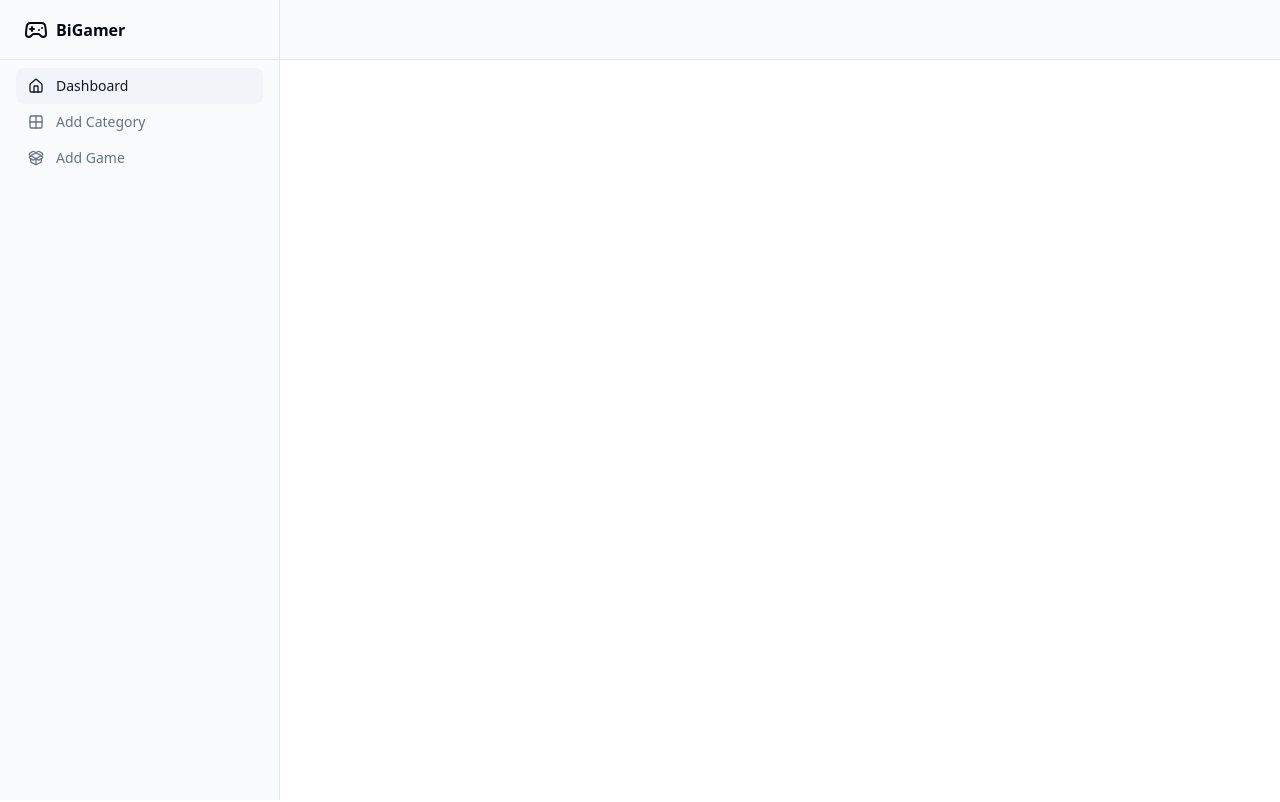
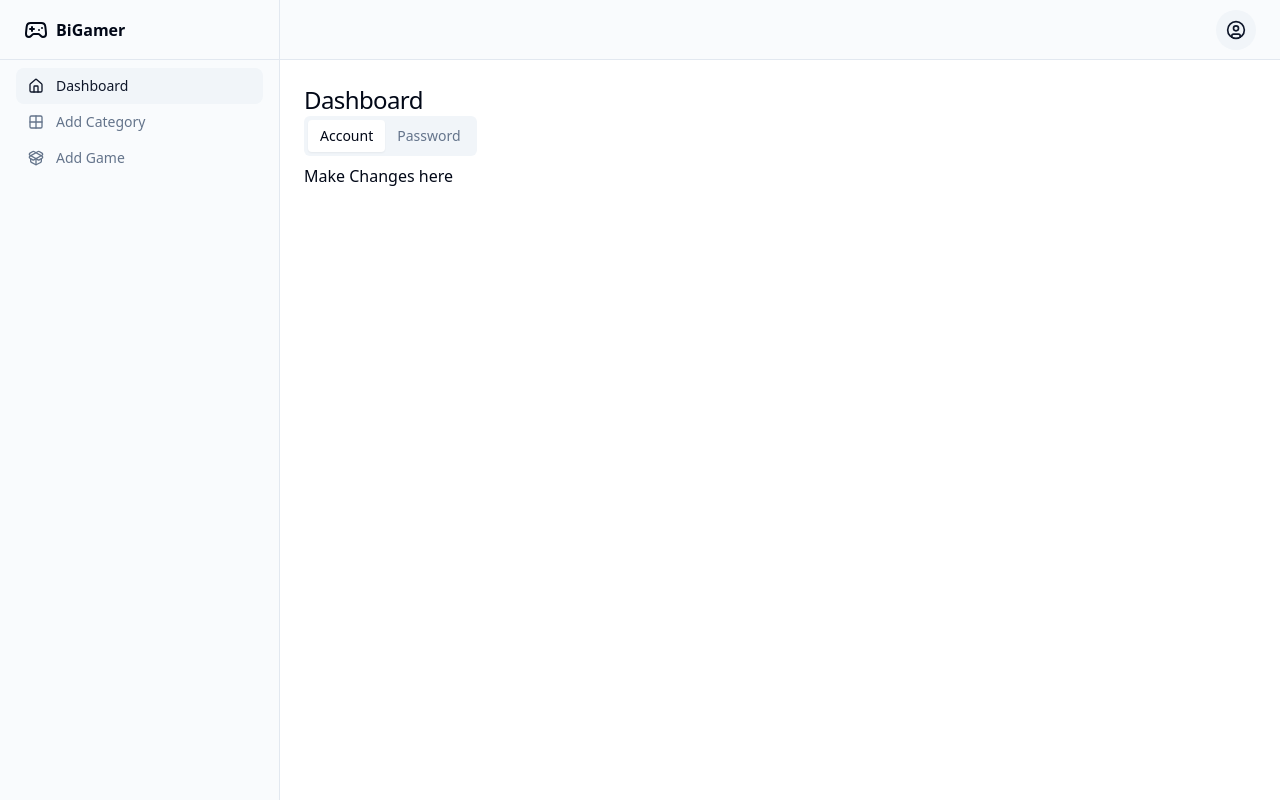
Before and after one commit to Avv-2301/Admin-Dashboard-Nextjs, a Next.js app: page /dashboard in a window 1280 px wide. Shown: the top 802 px of the page. Built offline with nearby package versions, Linux system fonts and the light colour scheme.

Commit message:
Root component

```diff
--- a/src/components/root-component.tsx
+++ b/src/components/root-component.tsx
@@ -5,39 +5,43 @@
 import { useRouter } from "next/router";
 
 import {
-  Bell,
   Gamepad2,
   Grid2X2,
-  PackageOpen ,
+  PackageOpen,
   Home,
-  LineChart,
   Menu,
-  Package,
-  Package2,
-  Search,
-  SquareTerminal,
   Users,
-  Box,
+  CircleUser,
 } from "lucide-react";
+import {
+  DropdownMenu,
+  DropdownMenuContent,
+  DropdownMenuItem,
+  DropdownMenuLabel,
+  DropdownMenuSeparator,
+  DropdownMenuTrigger,
+} from "@/components/ui/dropdown-menu";
 
 type RootLayoutProps = {
   children: ReactNode;
 };
 
 const RootLayout: React.FC<RootLayoutProps> = ({ children }) => {
-
   const router = useRouter();
   const { pathname } = router;
+
   return (
     <>
-      {pathname === "/login" ? <div className="grid min-h-screen w-full">{children}</div> :
+      {pathname === "/login" ? (
+        <div className="grid min-h-screen w-full">{children}</div>
+      ) : (
         <>
           <div className="grid min-h-screen w-full md:grid-cols-[220px_1fr] lg:grid-cols-[280px_1fr]">
             <div className="hidden border-r bg-muted/40 md:block">
               <div className="flex h-full max-h-screen flex-col gap-2">
                 <div className="flex h-14 items-center border-b px-4 lg:h-[60px] lg:px-6">
                   <Link href="/" className="flex items-center gap-2 font-semibold">
-                  <Gamepad2 className="h-6 w-6"/>
+                    <Gamepad2 className="h-6 w-6" />
                     <span className="">BiGamer</span>
                   </Link>
                 </div>
@@ -47,21 +51,21 @@
                       href={'/dashboard'}
                       className={`flex items-center gap-3 rounded-lg transition-all hover:text-primary px-3 py-2 ${pathname?.includes("dashboard") ? "bg-muted text-primary" : "text-muted-foreground"} `}
                     >
-                    <Home className="h-4 w-4"/>
+                      <Home className="h-4 w-4" />
                       Dashboard {" "}
                     </Link>
                     <Link
                       href={'/addcategory'}
                       className={`flex items-center gap-3 rounded-lg transition-all hover:text-primary px-3 py-2 ${pathname?.includes("addcategory") ? "bg-muted text-primary" : "text-muted-foreground"} `}
                     >
-                    <Grid2X2 className="h-4 w-4"/>
+                      <Grid2X2 className="h-4 w-4" />
                       Add Category {" "}
                     </Link>
                     <Link
                       href={'/addgame'}
                       className={`flex items-center gap-3 rounded-lg transition-all hover:text-primary px-3 py-2 ${pathname?.includes("addgame") ? "bg-muted text-primary" : "text-muted-foreground"} `}
                     >
-                    <PackageOpen className="h-4 w-4"/>
+                      <PackageOpen className="h-4 w-4" />
                       Add Game {" "}
                     </Link>
                   </nav>
@@ -92,9 +96,9 @@
                       </Link>
                       <Link
                         href={'/users'}
-                      className={`flex items-center gap-3 rounded-lg transition-all hover:text-primary px-3 py-2 ${pathname?.includes("blogs") ? "bg-muted text-primary" : "text-muted-foreground"} `}
+                        className={`flex items-center gap-3 rounded-lg transition-all hover:text-primary px-3 py-2 ${pathname?.includes("users") ? "bg-muted text-primary" : "text-muted-foreground"} `}
                       >
-                      <Users className="h-4 w-4"/>
+                        <Users className="h-4 w-4" />
                         Users {" "}
                       </Link>
 
@@ -102,27 +106,46 @@
                         href={'/addcategory'}
                         className={`flex items-center gap-3 rounded-lg transition-all hover:text-primary px-3 py-2 ${pathname?.includes("addcategory") ? "bg-muted text-primary" : "text-muted-foreground"} `}
                       >
-                        <Grid2X2 className="h-4 w-4"/>
+                        <Grid2X2 className="h-4 w-4" />
                         Category{" "}
                       </Link>
                       <Link
                         href={'/addgame'}
                         className={`flex items-center gap-3 rounded-lg transition-all hover:text-primary px-3 py-2 ${pathname?.includes("addgame") ? "bg-muted text-primary" : "text-muted-foreground"} `}
                       >
-                      <PackageOpen  className="h-4 w-4"/>
+                        <PackageOpen className="h-4 w-4" />
                         Add Game
                       </Link>
                     </nav>
                   </SheetContent>
                 </Sheet>
+                {/* Spacer to push the profile button to the right */}
+                <div className="flex-1"></div>
+                {/* DROPDOWN MENU */}
+                <DropdownMenu>
+                  <DropdownMenuTrigger asChild>
+                    <Button variant="secondary" size='icon' className="rounded-full">
+                      <CircleUser className="h-5 w-5" />
+                      <span className="sr-only">Toggle user menu</span>
+                    </Button>
+                  </DropdownMenuTrigger>
+                  <DropdownMenuContent align="end">
+                    <DropdownMenuLabel>My Account</DropdownMenuLabel>
+                    <DropdownMenuSeparator />
+                    <DropdownMenuItem>Change password</DropdownMenuItem>
+                    <DropdownMenuItem>Support</DropdownMenuItem>
+                    <DropdownMenuSeparator />
+                    <DropdownMenuItem>Logout</DropdownMenuItem>
+                  </DropdownMenuContent>
+                </DropdownMenu>
               </header>
-            </div>
-          </div>
               <main className="flex flex-1 flex-col gap-4 p-4 lg:gap-6 lg:p-6">
                 {children}
               </main>
+            </div>
+          </div>
         </>
-      }
+      )}
     </>
   )
 }
```
Lines whose indentation alone changed are shown as unchanged.
